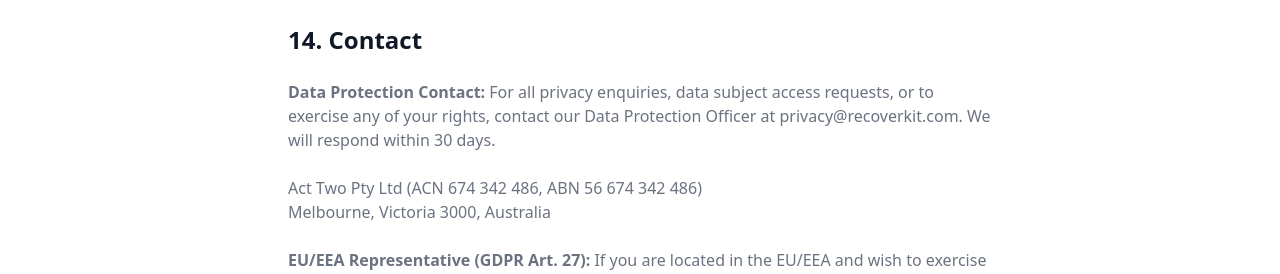
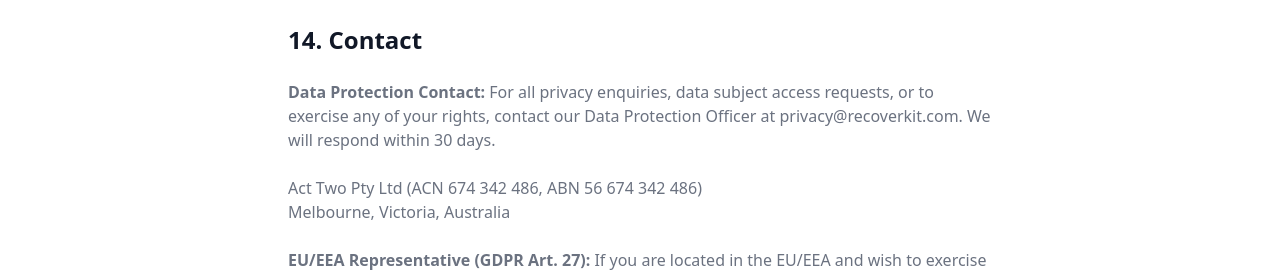
Before and after one commit to AgentPeter828/recoverkit, a Next.js app: page /privacy in a window 1280 px wide. Shown: the part 5561-5835 px from the top of the page. Built offline with nearby package versions, Linux system fonts and the light colour scheme; no server answers.

Commit message:
Remove postcode from privacy page contact

```diff
--- a/src/app/(marketing)/privacy/page.tsx
+++ b/src/app/(marketing)/privacy/page.tsx
@@ -346,7 +346,7 @@
         <p>
           Act Two Pty Ltd (ACN 674 342 486, ABN 56 674 342 486)
           <br />
-          Melbourne, Victoria 3000, Australia
+          Melbourne, Victoria, Australia
         </p>
         <p>
           <strong>EU/EEA Representative (GDPR Art. 27):</strong> If you are
```
